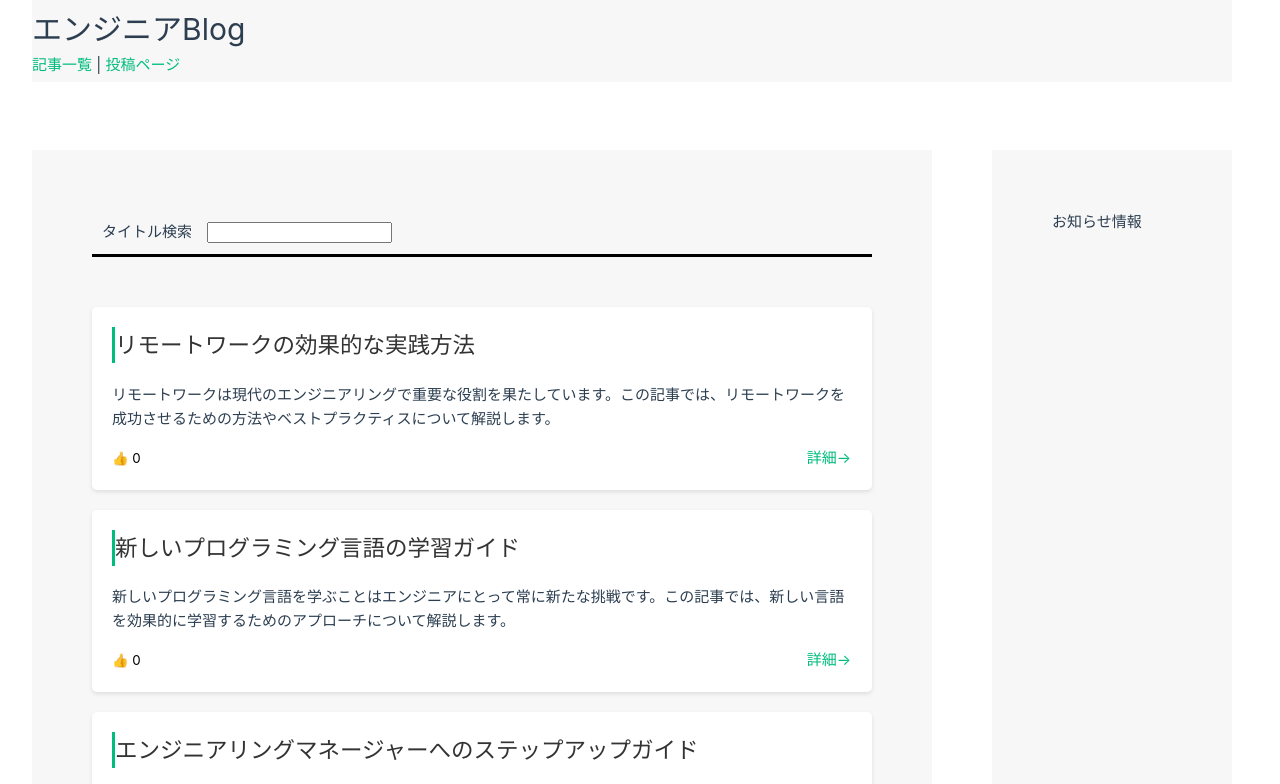
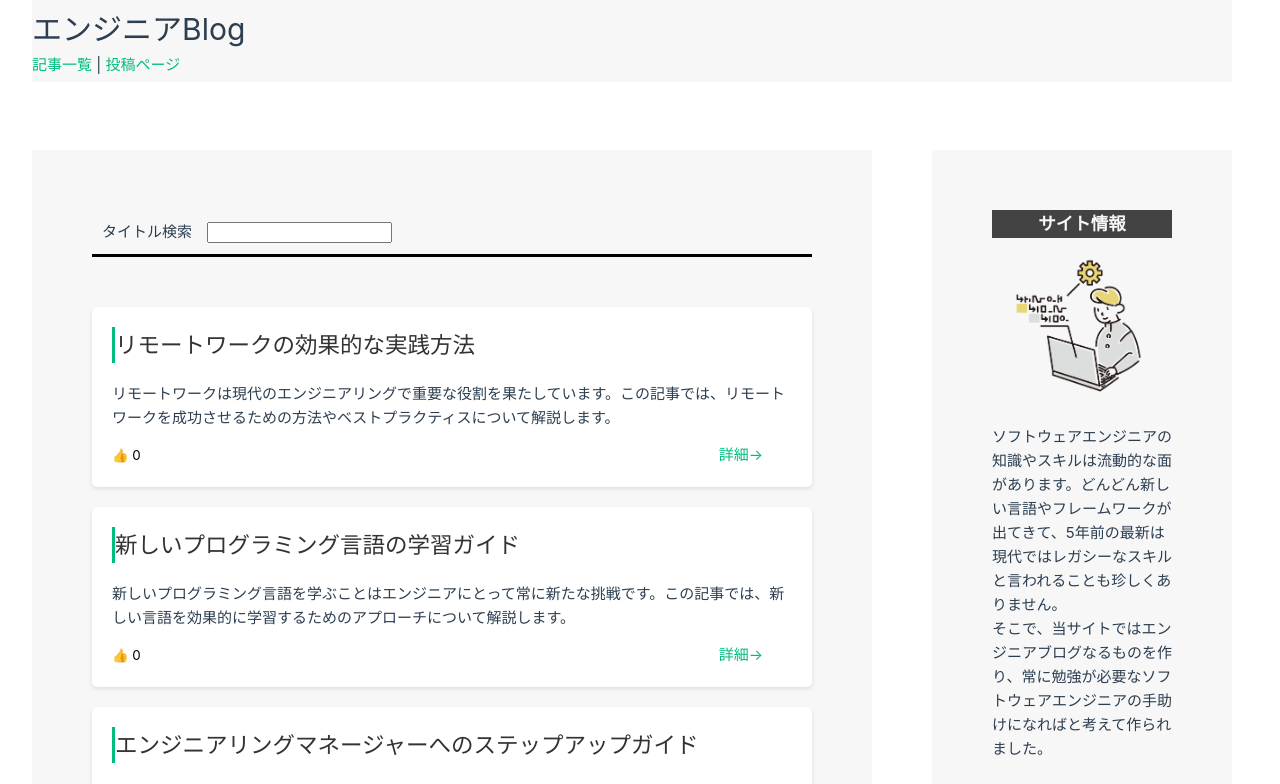
Before and after one commit to keisuke-suzuki-21/BlogApp, a Vue app: page / in a window 1280 px wide. Shown: the top 784 px of the page. Built offline with nearby package versions, Linux system fonts and the light colour scheme.

Commit message:
slotを使ったサイト情報の追加

```diff
--- a/src/App.vue
+++ b/src/App.vue
@@ -4,6 +4,7 @@ import { useRoute } from 'vue-router';
 import Article from "./article.vue";
 import ArticleView from './views/ArticleView.vue';
 import PostView from './views/PostView.vue';
+import SiteInformation from "./siteInformation.vue";
 
 // ブログ記事のシードデータ
 const articles = ref([
@@ -70,7 +71,6 @@ const searchQuery = ref("")
 
 // 表示コンポーネントのコントロールに使うルートパラメータ
 const route = useRoute()
-console.log(route.fullPath)
 
 
 
@@ -108,7 +108,12 @@ console.log(route.fullPath)
 
     <div class="main-right">
       <div>
-        <p>お知らせ情報</p>
+        <h3>サイト情報</h3>
+        <SiteInformation>
+          <img src="./assets/programing.png">
+          <p class="site-information">ソフトウェアエンジニアの知識やスキルは流動的な面があります。どんどん新しい言語やフレームワークが出てきて、5年前の最新は現代ではレガシーなスキルと言われることも珍しくありません。</p>
+          <p>そこで、当サイトではエンジニアブログなるものを作り、常に勉強が必要なソフトウェアエンジニアの手助けになればと考えて作られました。</p>
+        </SiteInformation>
       </div>
     </div>
 
@@ -127,9 +132,7 @@ header {
   margin-top: 0px;
   padding-top: 5px;
   padding-bottom: 5px;
-  /* width: 100%; */
   width: 1200px;
-  /* background-color: #fff; */
   background-color: #f7f7f7;
 }
 
@@ -142,14 +145,14 @@ main{
 }
 
 .main-left{
-  width: 75%;
+  width: 70%;
   margin-right: 5%;
   background-color: #f7f7f7;
   padding: 5%;
 }
 
 .main-right{
-  width: 20%;
+  width: 25%;
   background-color: #f7f7f7;
   padding: 5%;
 }
@@ -171,4 +174,19 @@ footer{
 }
 /*      タイトル検索　　　　 */
 
+
+/*      サイト情報　　　　　 */
+.main-right h3{
+  background-color: rgb(67, 67, 67);
+  color: #f7f7f7;
+  font-weight: bold;
+  text-align: center;
+}
+.main-right img{
+  width: 100%;
+  height: 100%;
+}
+
+/* 　　　サイト情報　　　　　 */
+
 </style>
--- a/src/article.vue
+++ b/src/article.vue
@@ -75,7 +75,7 @@ const filerDate = computed(() => {
 }
 
 .router-link{
-    padding-left: 90%;
+    padding-left: 85%;
 }
 
 </style>
--- /dev/null
+++ b/src/siteInformation.vue
@@ -0,0 +1,11 @@
+<script setup>
+
+</script>
+
+<template>
+    <slot></slot>
+</template>
+
+<style>
+
+</style>
```
Also changed, not shown: src/assets/programing.png (added).
